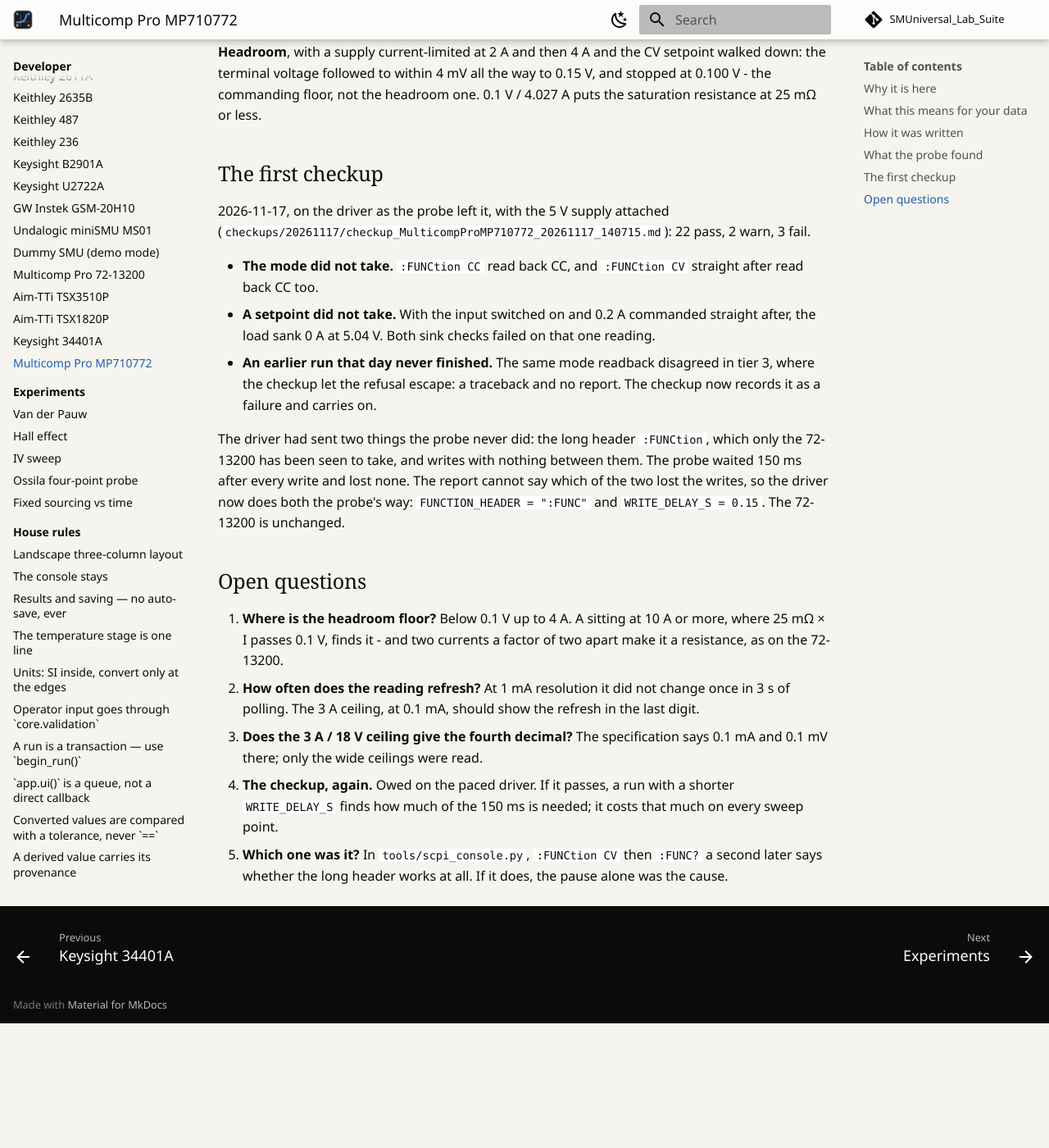
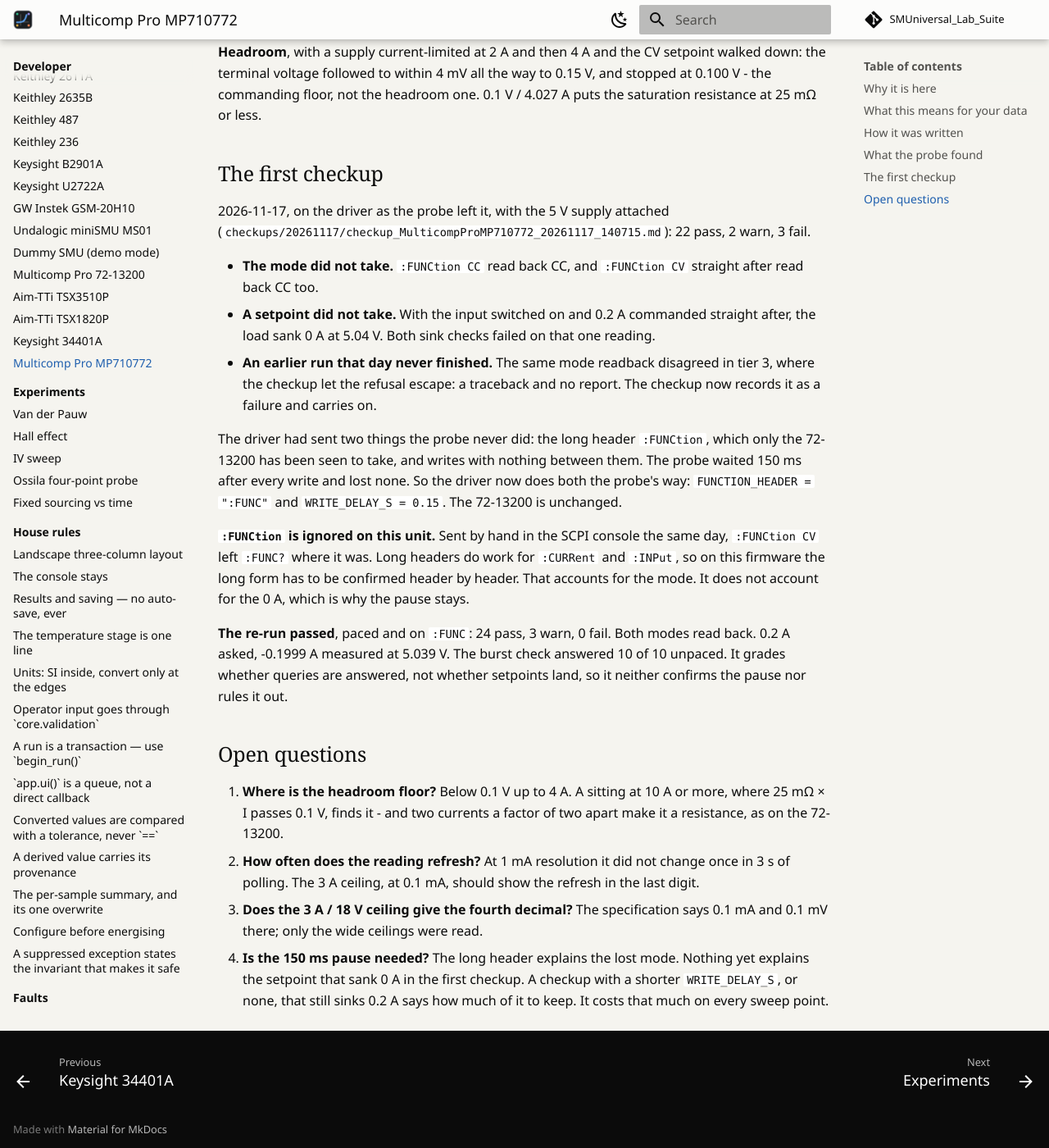
Before and after one commit to jcgutierrezg/SMUniversal_Lab_Suite, an MkDocs documentation site: the page built from docs/instruments/multicomp-mp710772.md, in a window 1280 px wide and 1400 px high, scrolled down 2338 px. Shown: the whole window at 82% size. Built offline with MkDocs 1.6.1 and Material for MkDocs 9.7.7, drawn with Linux system fonts in a browser that asks for light colours; comment, search, counter and statistics services are not loaded; before the commit the page ends 3586 px from its top, so only the background shows below that.

Commit message:
Record the MP710772's passing checkup: :FUNCtion is ignored there
The paced re-run on 4e3b56d passed (24 pass, 3 warn, 0 fail): both
modes read back, and 0.2 A asked sank -0.1999 A at 5.039 V. Sent by
hand in the SCPI console, :FUNCtion CV left :FUNC? unmoved, so the
long header is ignored on firmware V1.14. That accounts for the lost
mode in the first checkup, not for the setpoint that sank 0 A, so the
150 ms write pause stays.

The note's bench fields name the passing run, and its open question is
now whether a shorter pause still lands the setpoint. The driver change
is to comments only; its fingerprint is unchanged.

Co-Authored-By: Claude Opus 5.5 <noreply@anthropic.com>

```diff
--- a/docs/instruments/multicomp-mp710772.md
+++ b/docs/instruments/multicomp-mp710772.md
@@ -10,10 +10,10 @@ maintenance: active
 # --- bench facts: hand-written, and the schema requires them -------------
 bench_ever: true
 last_bench: 2026-11-17
-bench_notes: "first checkup 2026-11-17 at 993d50e (14:07) on COM6 with a 5 V supply: 22 pass, 2 warn, 3 fail, 1 skip. The mode read back CC after :FUNCtion CV, and 0.2 A commanded right after :INPut ON sank 0 A. An earlier run that day ended in a traceback with no report: the same mode readback, refused in tier 3, escaped the checkup. Dialect probe the same day at e81feeb95b7f - checkups/20261117/bench_MP710772_20261117_124656.md"
-bench_code: "f5f1cf7dc6e7"
-bench_result: fail
-bench_result_note: "the first checkup lost two writes sent unpaced, and the driver now sends the probe's :FUNC with its 150 ms after every write - owed a re-run"
+bench_notes: "2026-11-17 checkup at 4e3b56d (14:23) on COM6 with a 5 V supply, writes paced 150 ms: 24 pass, 3 warn, 0 fail, 1 skip. 0.2 A asked, -0.1999 A measured at 5.039 V. The warnings are the missing error queue, the unmeasured headroom floor, and a burst check that answered 10 of 10 unpaced against the declared pause. First checkup at 993d50e (14:07), unpaced and on :FUNCtion: 22 pass, 2 warn, 3 fail. Dialect probe at e81feeb95b7f - checkups/20261117/bench_MP710772_20261117_124656.md"
+bench_code: "1849c492b7c0"
+bench_result: pass
+bench_result_note: null
 bench_revalidated: null
 reading_time: "about 10 ms per query (probe, 2026-11-17). Two queries per point, and at least 0.5 s settling"
 resolution: "0.1 mA on the 3 A ceiling, 1 mA on 40 A (current); 0.1 mV on 18 V, 1 mV on 150 V. From the specification table; three decimals were seen on the 40 A and 150 V ceilings"
@@ -161,9 +161,21 @@ attached (`checkups/20261117/checkup_MulticompProMP710772_20261117_140715.md`):
 The driver had sent two things the probe never did: the long header
 `:FUNCtion`, which only the 72-13200 has been seen to take, and writes
 with nothing between them. The probe waited 150 ms after every write
-and lost none. The report cannot say which of the two lost the writes,
-so the driver now does both the probe's way: `FUNCTION_HEADER = ":FUNC"`
-and `WRITE_DELAY_S = 0.15`. The 72-13200 is unchanged.
+and lost none. So the driver now does both the probe's way:
+`FUNCTION_HEADER = ":FUNC"` and `WRITE_DELAY_S = 0.15`. The 72-13200 is
+unchanged.
+
+**`:FUNCtion` is ignored on this unit.** Sent by hand in the SCPI
+console the same day, `:FUNCtion CV` left `:FUNC?` where it was. Long
+headers do work for `:CURRent` and `:INPut`, so on this firmware the
+long form has to be confirmed header by header. That accounts for the
+mode. It does not account for the 0 A, which is why the pause stays.
+
+**The re-run passed**, paced and on `:FUNC`: 24 pass, 3 warn, 0 fail.
+Both modes read back. 0.2 A asked, -0.1999 A measured at 5.039 V. The
+burst check answered 10 of 10 unpaced. It grades whether queries are
+answered, not whether setpoints land, so it neither confirms the pause
+nor rules it out.
 
 ## Open questions
 
@@ -177,9 +189,8 @@ and `WRITE_DELAY_S = 0.15`. The 72-13200 is unchanged.
 1. **Does the 3 A / 18 V ceiling give the fourth decimal?** The
    specification says 0.1 mA and 0.1 mV there; only the wide ceilings
    were read.
-1. **The checkup, again.** Owed on the paced driver. If it passes, a
-   run with a shorter `WRITE_DELAY_S` finds how much of the 150 ms is
-   needed; it costs that much on every sweep point.
-1. **Which one was it?** In `tools/scpi_console.py`, `:FUNCtion CV`
-   then `:FUNC?` a second later says whether the long header works at
-   all. If it does, the pause alone was the cause.
+1. **Is the 150 ms pause needed?** The long header explains the lost
+   mode. Nothing yet explains the setpoint that sank 0 A in the first
+   checkup. A checkup with a shorter `WRITE_DELAY_S`, or none, that
+   still sinks 0.2 A says how much of it to keep. It costs that much on
+   every sweep point.
```
Also changed, not shown: docs/guide/instruments/index.md (+1 -1 lines), docs/guide/instruments/multicomp-mp710772.md (+1 -3 lines), docs/open/checkup-owed.md (+0 -1 lines), 1 other file.
